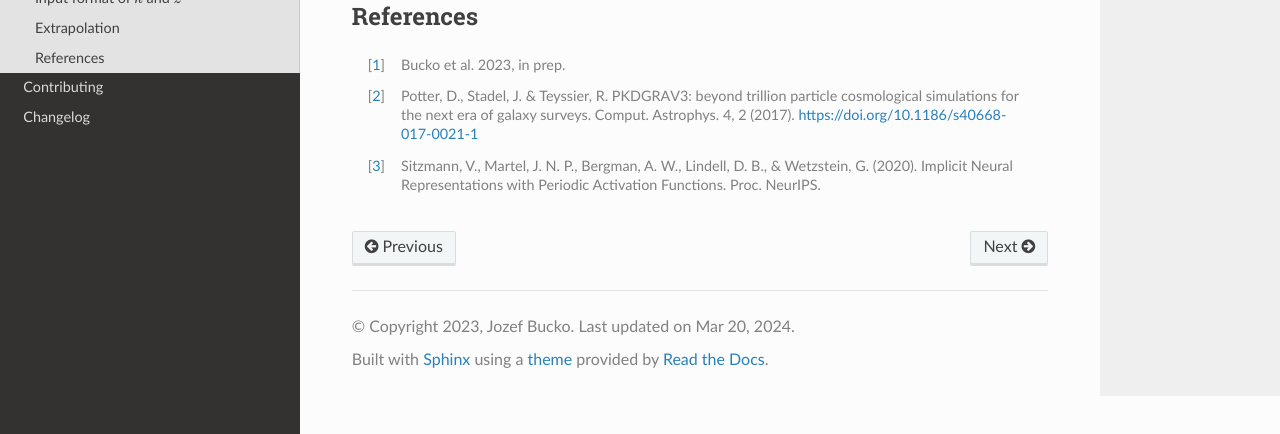
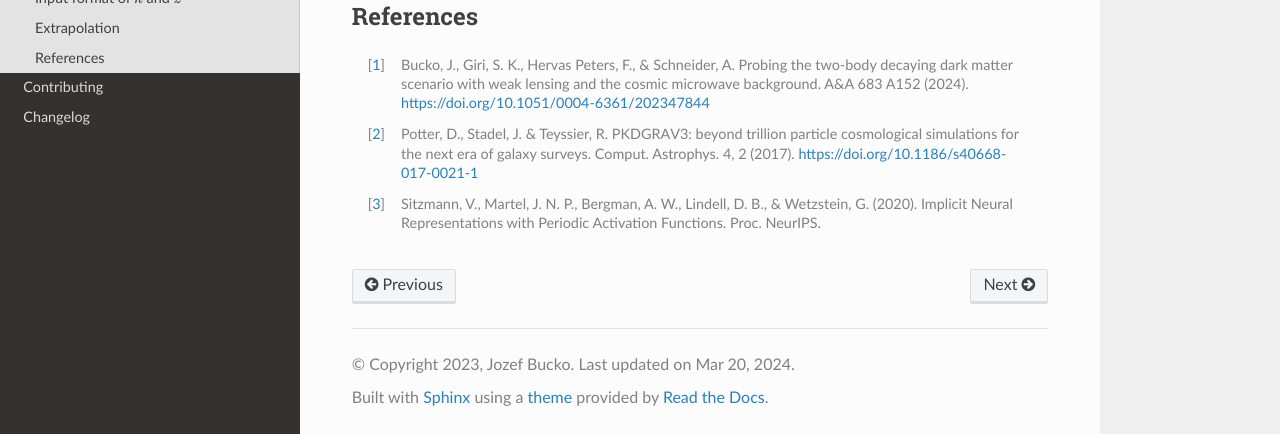
Before and after one commit to jbucko/DMemu, a Sphinx documentation site: the page built from docs/two-body.rst, in a window 1280 px wide and 900 px high, scrolled down 2503 px, cut to the strip 466-900 px from the top of the window. Built offline with Sphinx 7.4.7 and the Read the Docs theme 2.0.0, drawn with Linux system fonts in a browser that asks for light colours.

Commit message:
two-body ref updated

```diff
--- a/docs/two-body.rst
+++ b/docs/two-body.rst
@@ -110,6 +110,6 @@ Extrapolation for :math:`\Gamma`, :math:`v_k`, :math:`f` and :math:`z` is not al
 References
 ^^^^^^^^^^
 
-.. [#] Bucko et al. 2023, in prep.
+.. [#] Bucko, J., Giri, S. K., Hervas Peters, F., & Schneider, A. Probing the two-body decaying dark matter scenario with weak lensing and the cosmic microwave background. A&A 683 A152 (2024). https://doi.org/10.1051/0004-6361/202347844
 .. [#] Potter, D., Stadel, J. & Teyssier, R. PKDGRAV3: beyond trillion particle cosmological simulations for the next era of galaxy surveys. Comput. Astrophys. 4, 2 (2017). https://doi.org/10.1186/s40668-017-0021-1
 .. [#] Sitzmann, V., Martel, J. N. P., Bergman, A. W., Lindell, D. B., & Wetzstein, G. (2020). Implicit Neural Representations with Periodic Activation Functions. Proc. NeurIPS.
```
